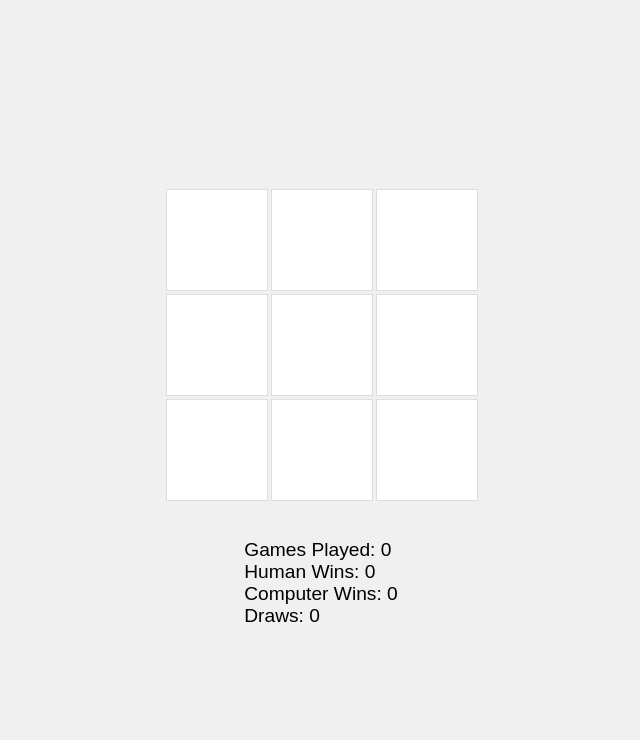
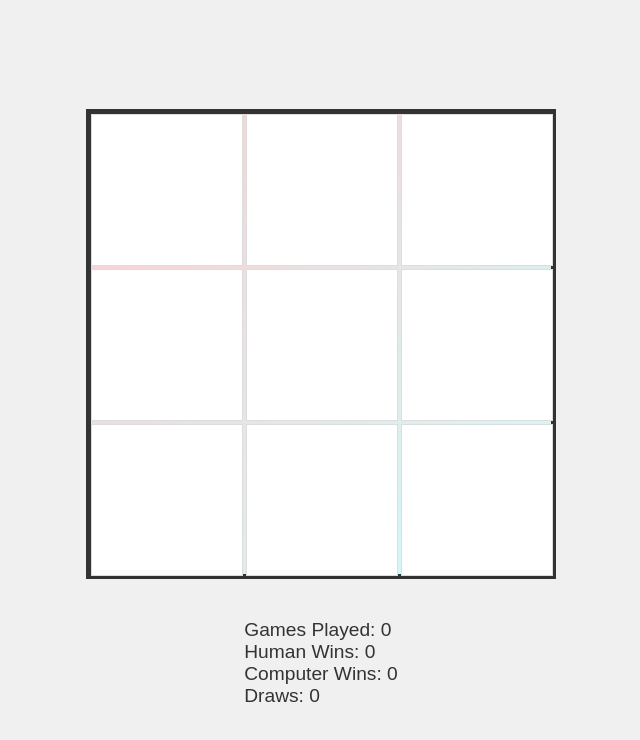
Before and after one commit to fratquintero/tictactoe, a plain HTML site: page index.html in a window 1280 px wide. Shown: the whole page, without its empty margins (319-959 px from the left). Drawn offline with Linux system fonts and the light colour scheme.

Commit message:
increase size and custom font

```diff
--- a/index.html
+++ b/index.html
@@ -6,9 +6,11 @@
   <meta name="viewport" content="width=device-width, initial-scale=1.0">
   <title>Tic Tac Toe</title>
   <link rel="stylesheet" href="style.css">
+  <link href="https://fonts.googleapis.com/css2?family=Roboto:wght@400;700&display=swap" rel="stylesheet">
 </head>
 
 <body>
+  <div class="board-border">
     <div class="board" id="board">
       <div class="cell" data-index="0"></div>
       <div class="cell" data-index="1"></div>
@@ -19,6 +21,7 @@
       <div class="cell" data-index="6"></div>
       <div class="cell" data-index="7"></div>
       <div class="cell" data-index="8"></div>
+    </div>
   </div>
   <div class="message" id="message"></div>
   <button class="one-more-button" id="oneMoreButton" aria-label="Play another game" style="display: none;">One
--- a/style.css
+++ b/style.css
@@ -1,5 +1,5 @@
 body {
-  font-family: Arial, sans-serif;
+  font-family: 'CustomFont', Arial, sans-serif;
   display: flex;
   flex-direction: column;
   justify-content: center;
@@ -10,14 +10,16 @@ body {
 
 .board {
   display: grid;
-  grid-template-columns: repeat(3, 100px);
-  grid-template-rows: repeat(3, 100px);
+  grid-template-columns: repeat(3, 150px);
+  grid-template-rows: repeat(3, 150px);
   gap: 5px;
+  border: 5px solid #333;
+  background: linear-gradient(to bottom right, #ffcccc, #ccffff);
 }
 
 .cell {
-  width: 100px;
-  height: 100px;
+  width: 150px;
+  height: 150px;
   background-color: #fff;
   display: flex;
   justify-content: center;
@@ -43,6 +45,7 @@ body {
 .message {
   margin-top: 20px;
   font-size: 1.2em;
+  color: #333;
 }
 
 .one-more-button {
@@ -64,4 +67,5 @@ body {
 .scores {
   margin-top: 20px;
   font-size: 1.2em;
+  color: #333;
 }
```
Lines whose indentation alone changed are shown as unchanged.
